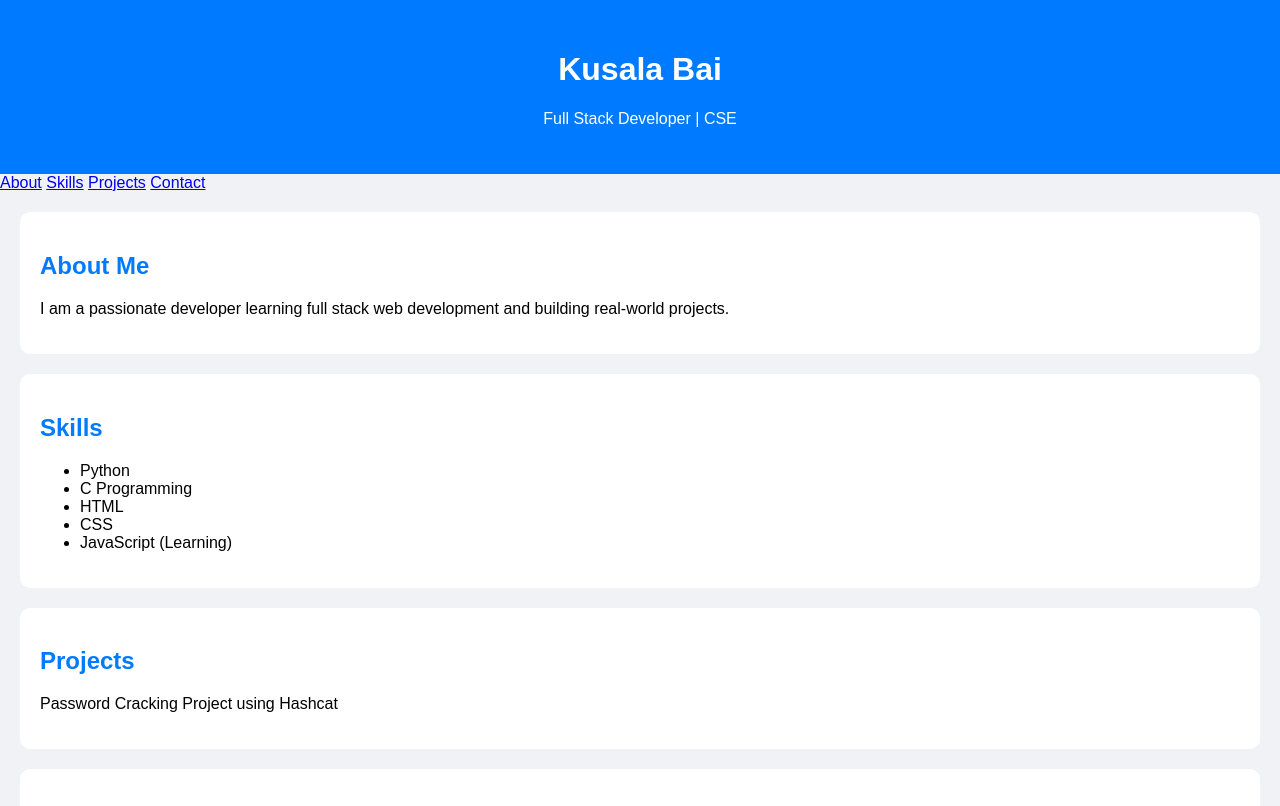
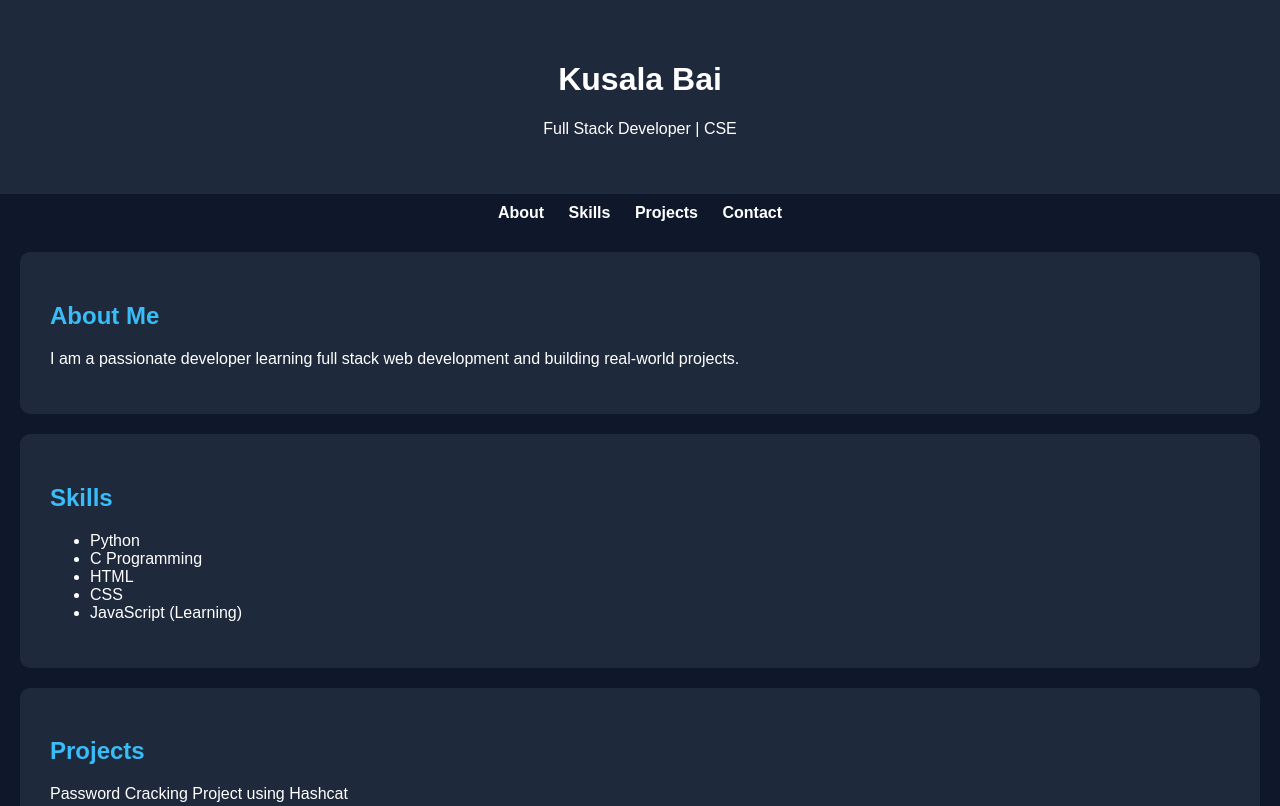
Before and after one commit to 325103210038kusalabai-source/FUTURE_FS_01, a plain HTML site: page index.html in a window 1280 px wide. Shown: the top 806 px of the page. Drawn offline with Linux system fonts and the light colour scheme.

Commit message:
Update style.css

```diff
--- a/style.css
+++ b/style.css
@@ -1,23 +1,36 @@
 body {
     font-family: Arial;
     margin: 0;
-    background-color: #f0f2f5;
+    background-color: #0f172a;
+    color: white;
 }
 
 header {
-    background-color: #007bff;
+    text-align: center;
+    padding: 40px;
+    background: #1e293b;
+}
+
+nav {
+    text-align: center;
+    background: #0f172a;
+    padding: 10px;
+}
+
+nav a {
     color: white;
-    text-align: center;
-    padding: 30px;
+    margin: 10px;
+    text-decoration: none;
+    font-weight: bold;
 }
 
 section {
-    background: white;
+    padding: 30px;
     margin: 20px;
-    padding: 20px;
+    background: #1e293b;
     border-radius: 10px;
 }
 
 h2 {
-    color: #007bff;
+    color: #38bdf8;
 }
```
